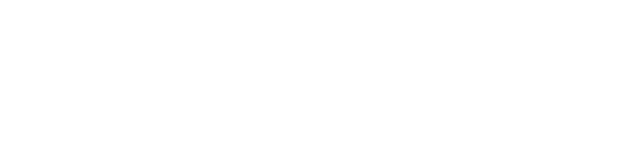
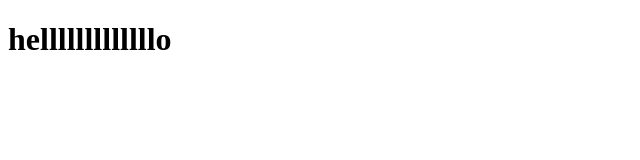
Before and after one commit to kihajasani/Home-Decor, a plain HTML site: page index.html in a window 1280 px wide. Shown: the whole page, without its empty margins (0-640 px from the left). Drawn offline with Linux system fonts and the light colour scheme.

Commit message:
Update index.html

```diff
--- a/index.html
+++ b/index.html
@@ -1 +1,2 @@
 <!DOCTYPE html>
+<h1>helllllllllllllo</h1>
```
